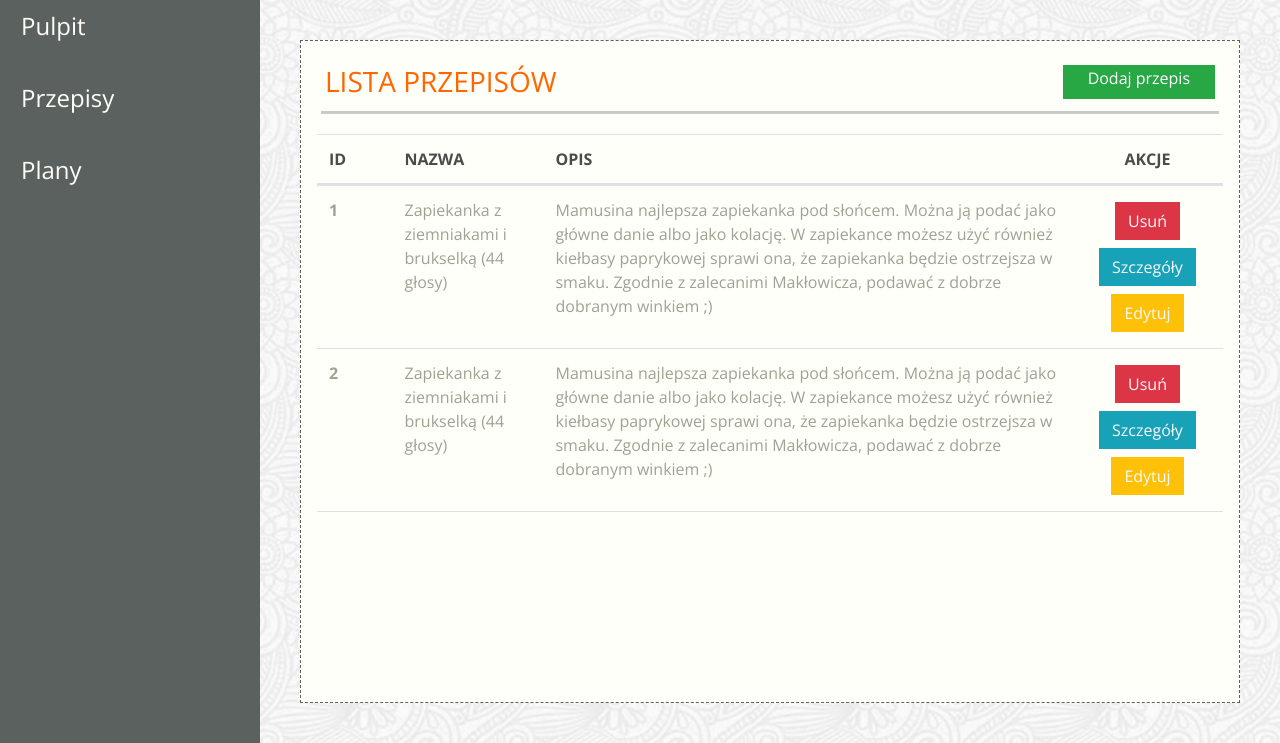
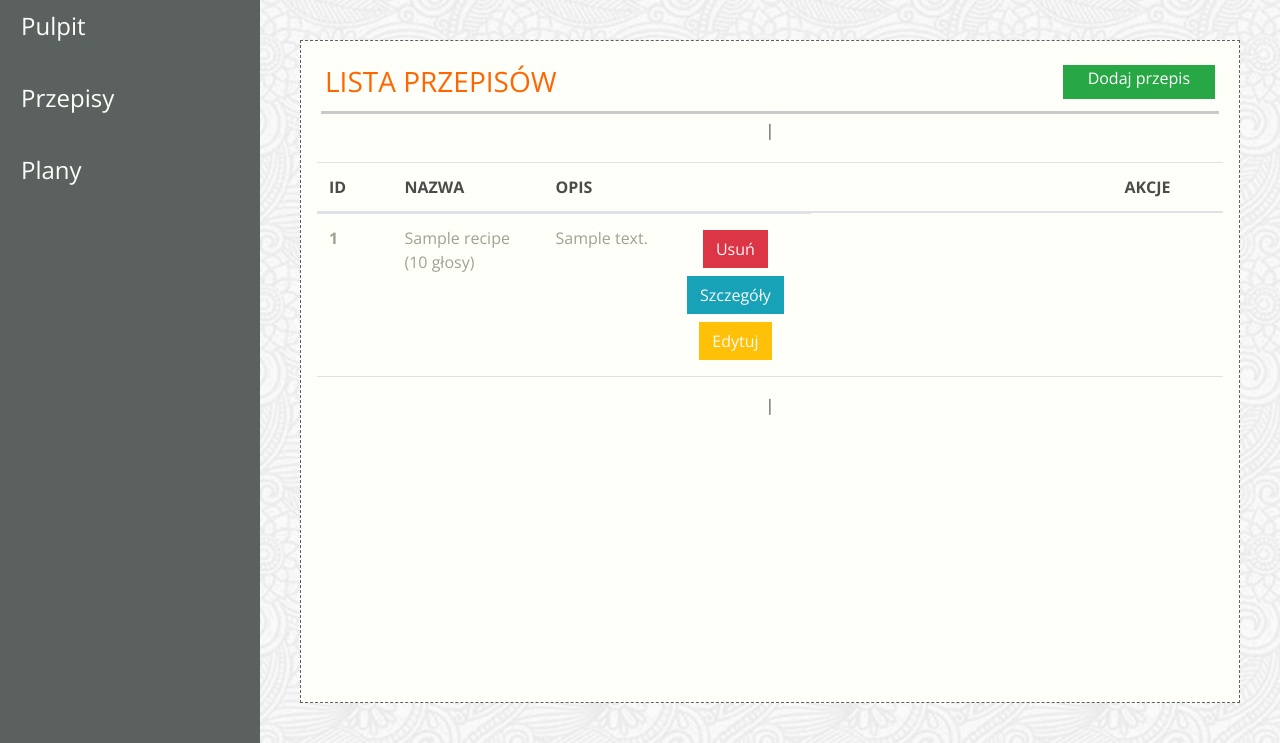
Before and after one commit to PiotrFiedoruk/food_app, a Django app: template jedzonko/templates/app-recipes.html in a window 1280 px wide. Shown: the part 84-827 px from the top of the page. Run offline with Django 3.2, Linux system fonts and the light colour scheme; the template is opened without the code that fills it: most values are stand-ins (such as "Sample title", 1, 10 or a date in 2020); some libraries are stand-ins or nearby versions; some web fonts are replaced.

Commit message:
Recipe list

```diff
--- a/jedzonko/templates/app-recipes.html
+++ b/jedzonko/templates/app-recipes.html
@@ -21,47 +21,61 @@
         </tr>
         </thead>
         <tbody class="text-color-lighter">
+        {% for el in recipes %}
         <tr class="d-flex">
             <th scope="row" class="col-1">1</th>
             <td class="col-2">
-                Zapiekanka z ziemniakami i brukselką (44 głosy)
+                {{ el.name }} ({{ el.votes }} głosy)
             </td>
-            <td clas="col-7">Mamusina najlepsza zapiekanka pod słońcem. Można ją
-                podać jako główne danie albo jako kolację. W zapiekance możesz
-                użyć również kiełbasy paprykowej sprawi ona, że zapiekanka
-                będzie ostrzejsza w smaku. Zgodnie z zalecanimi Makłowicza,
-                podawać z dobrze dobranym winkiem ;)
-            </td>
+            <td clas="col-7">{{ el.description }}</td>
             <td class="col-2 d-flex align-items-center justify-content-center flex-wrap">
                 <a href="#"
                    class="btn btn-danger rounded-0 text-light m-1">Usuń</a>
-                <a href="/app-recipe-details.html"
+                <a href="{% url "recipe_details" el.id %}"
                    class="btn btn-info rounded-0 text-light m-1">Szczegóły</a>
                 <a href="/app-edit-recipe.html"
                    class="btn btn-warning rounded-0 text-light m-1">Edytuj</a>
             </td>
         </tr>
-        <tr class="d-flex">
-            <th scope="row" class="col-1">2</th>
-            <td class="col-2">
-                Zapiekanka z ziemniakami i brukselką (44 głosy)
-            </td>
-            <td clas="col-7">Mamusina najlepsza zapiekanka pod słońcem. Można ją
-                podać jako główne danie albo jako kolację. W zapiekance możesz
-                użyć również kiełbasy paprykowej sprawi ona, że zapiekanka
-                będzie ostrzejsza w smaku. Zgodnie z zalecanimi Makłowicza,
-                podawać z dobrze dobranym winkiem ;)
-            </td>
-            <td class="col-2 d-flex align-items-center justify-content-center flex-wrap">
-                <a href="#"
-                   class="btn btn-danger rounded-0 text-light m-1">Usuń</a>
-                <a href="/app-recipe-details.html"
-                   class="btn btn-info rounded-0 text-light m-1">Szczegóły</a>
-                <a href="/app-edit-recipe.html"
-                   class="btn btn-warning rounded-0 text-light m-1">Edytuj</a>
-            </td>
-        </tr>
+        {% endfor %}
+        <div class="pagination align-items-center justify-content-center">
+            <span class="step-links">
+                {% if recipes.has_previous %}
+                    < <a href="?page={{ recipes.previous_page_number }}">previous</a>
+                {% endif %}
+
+                <span class="current">|
+                {% if recipes.paginator.num_pages > 1 %}
+                     {% for el in recipes.paginator.page_range %}
+                         <a href="?page={{ el }}">{{ el }}</a> |
+                     {% endfor %}
+                {% endif %}
+                </span>
+
+                {% if recipes.has_next %}
+                    <a href="?page={{ recipes.next_page_number }}"> next</a> >
+                {% endif %}
+            </span>
+        </div>
         </tbody>
     </table>
-</div>
+        <div class="pagination align-items-center justify-content-center">
+            <span class="step-links">
+                {% if recipes.has_previous %}
+                    <a href="?page={{ recipes.previous_page_number }}">previous</a>
+                {% endif %}
+
+                <span class="current">|
+                {% if recipes.paginator.num_pages > 1 %}
+                     {% for el in recipes.paginator.page_range %}
+                         <a href="?page={{ el }}">{{ el }}</a> |
+                     {% endfor %}
+                {% endif %}
+                </span>
+
+                {% if recipes.has_next %}
+                    <a href="?page={{ recipes.next_page_number }}"> next</a>
+                {% endif %}
+            </span>
+        </div>
 {% endblock content %}
```
Also changed, not shown: jedzonko/views.py (+17 -3 lines), scrumlab/urls.py (+5 -5 lines).
